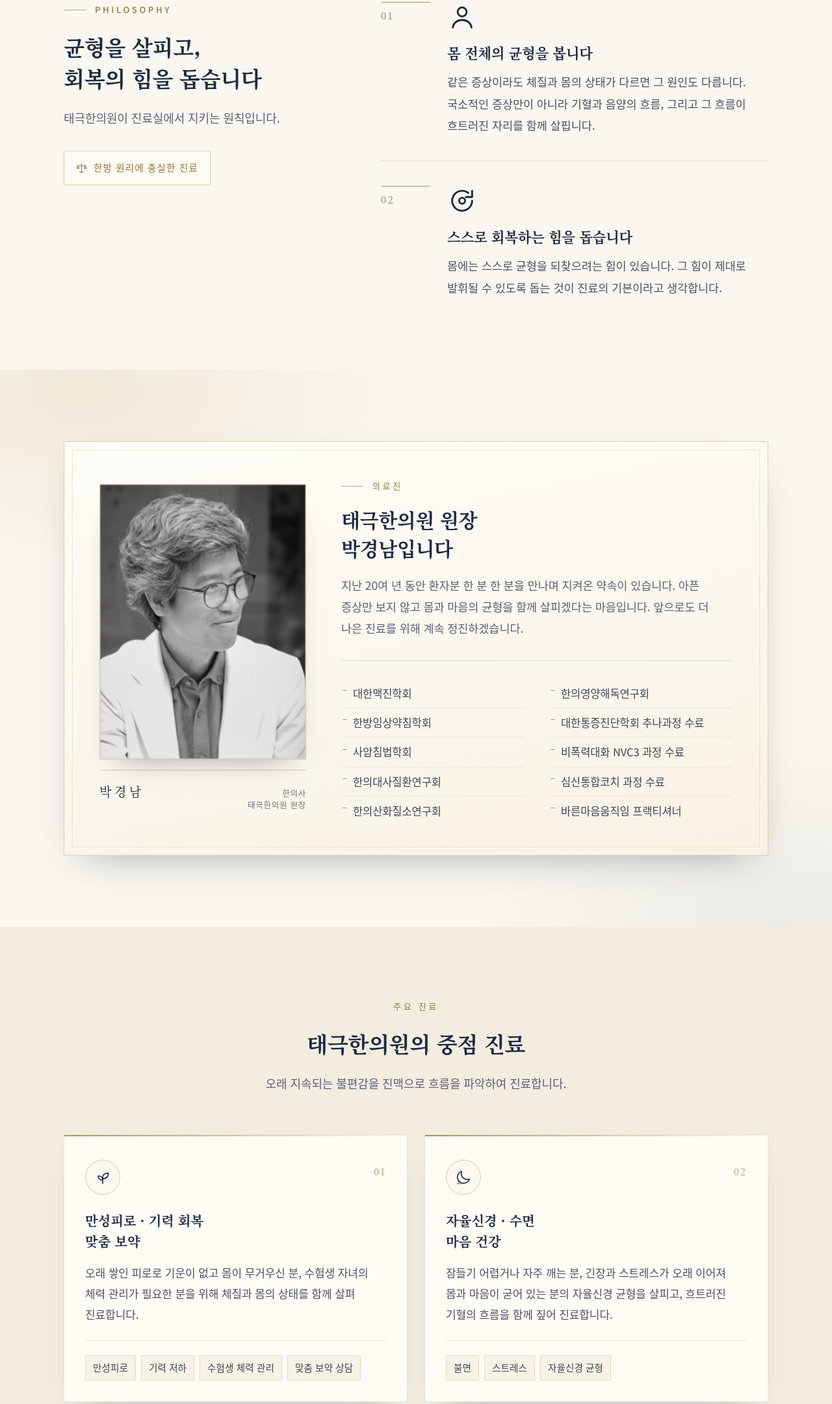
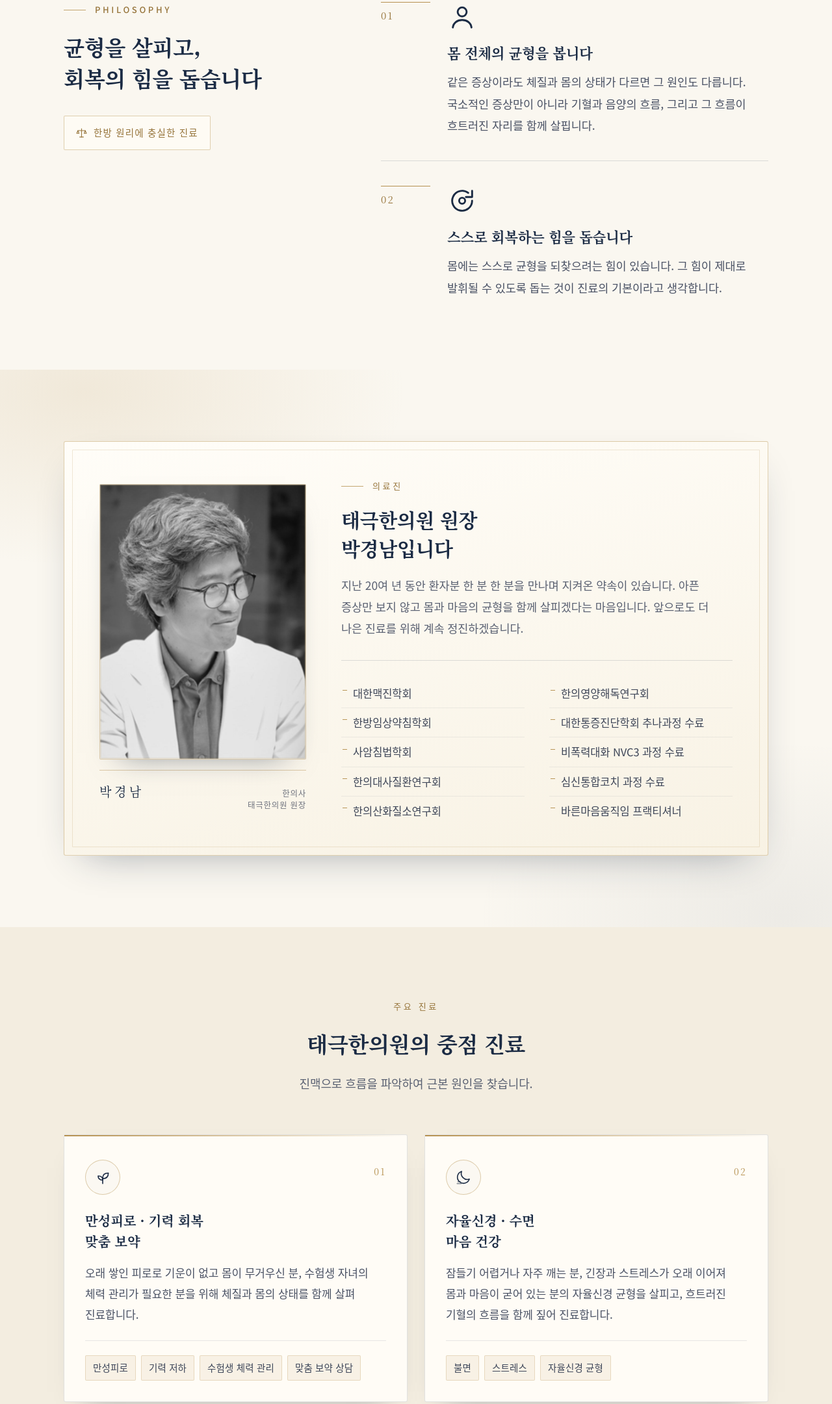
Before and after one commit to taegeukclinic/taegeukclinic.github.io, a plain HTML site: page index.html in a window 1280 px wide. Shown: the part 1106-3267 px from the top of the page at 65% size. Drawn offline with Linux system fonts and the light colour scheme.

Commit message:
중점 진료 안내문·진료철학 리드·안내 박스 문구 정리

```diff
--- a/index.html
+++ b/index.html
@@ -1051,9 +1051,6 @@
       <div class="philosophy-head reveal">
         <p class="eyebrow">Philosophy</p>
         <h2 class="section-title">균형을 살피고,<br>회복의 힘을 돕습니다</h2>
-        <p class="section-lead">
-          태극한의원이 진료실에서 지키는 원칙입니다.
-        </p>
         <div class="stamp">
           <svg aria-hidden="true"><use href="#i-balance"/></svg>
           한방 원리에 충실한 진료
@@ -1139,7 +1136,7 @@
         <p class="eyebrow">주요 진료</p>
         <h2 class="section-title">태극한의원의 중점 진료</h2>
         <p class="section-lead">
-          오래 지속되는 불편감을 진맥으로 흐름을 파악하여 진료합니다.
+          진맥으로 흐름을 파악하여 근본 원인을 찾습니다.
         </p>
       </div>
 
@@ -1216,7 +1213,7 @@
 
       <p class="care-note reveal">
         <svg aria-hidden="true"><use href="#i-info"/></svg>
-        <span>진료 내용은 개인의 상태에 따라 달라지며, 자세한 것은 진료 시 상담을 통해 안내드립니다. 필요한 경우 검사와 치료 방향을 함께 설명드립니다.</span>
+        <span>진료 내용은 개인의 상태에 따라 달라지며, 자세한 것은 진료 시 상담을 통해 안내드립니다.</span>
       </p>
     </div>
   </section>
```
